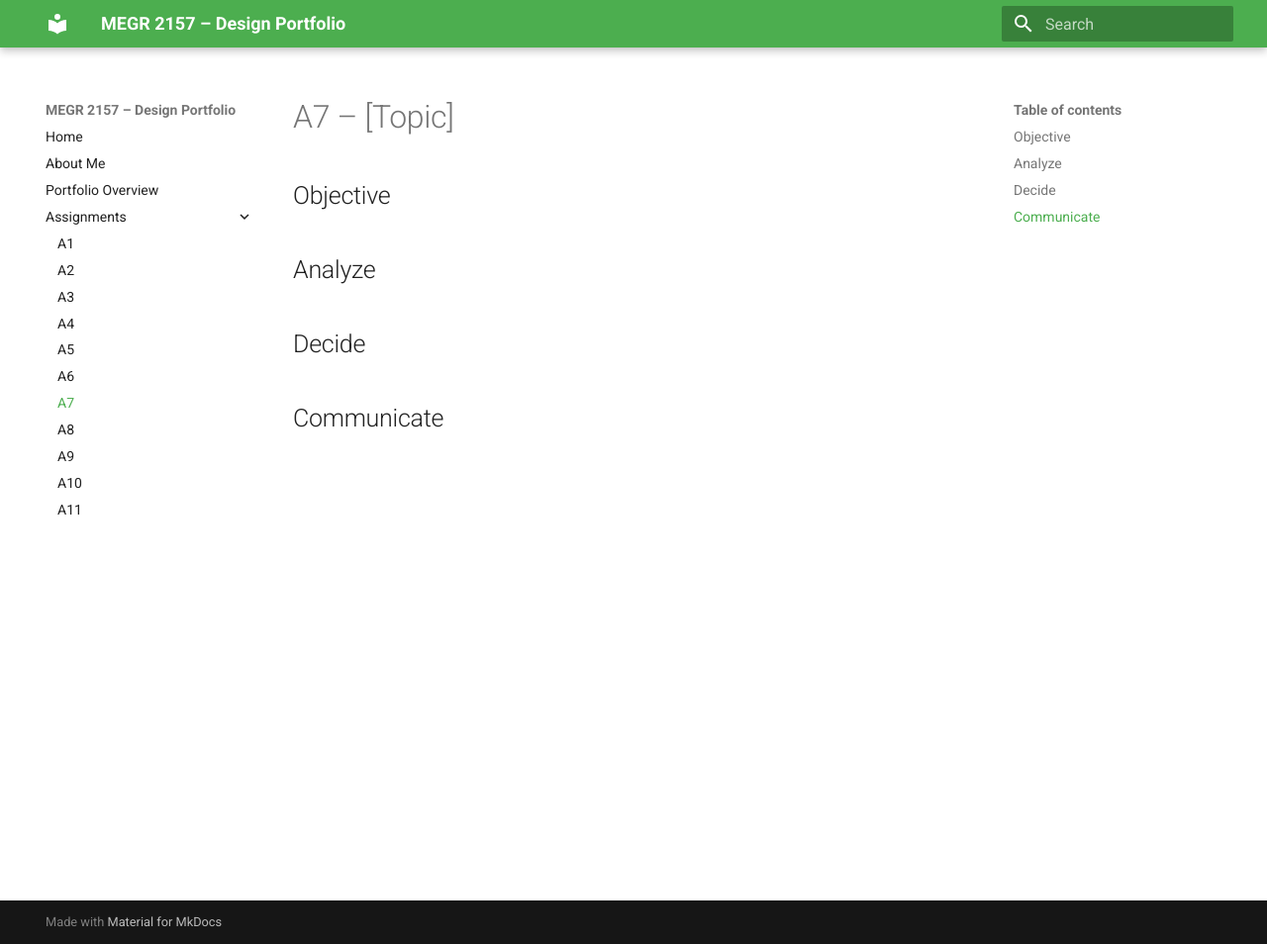
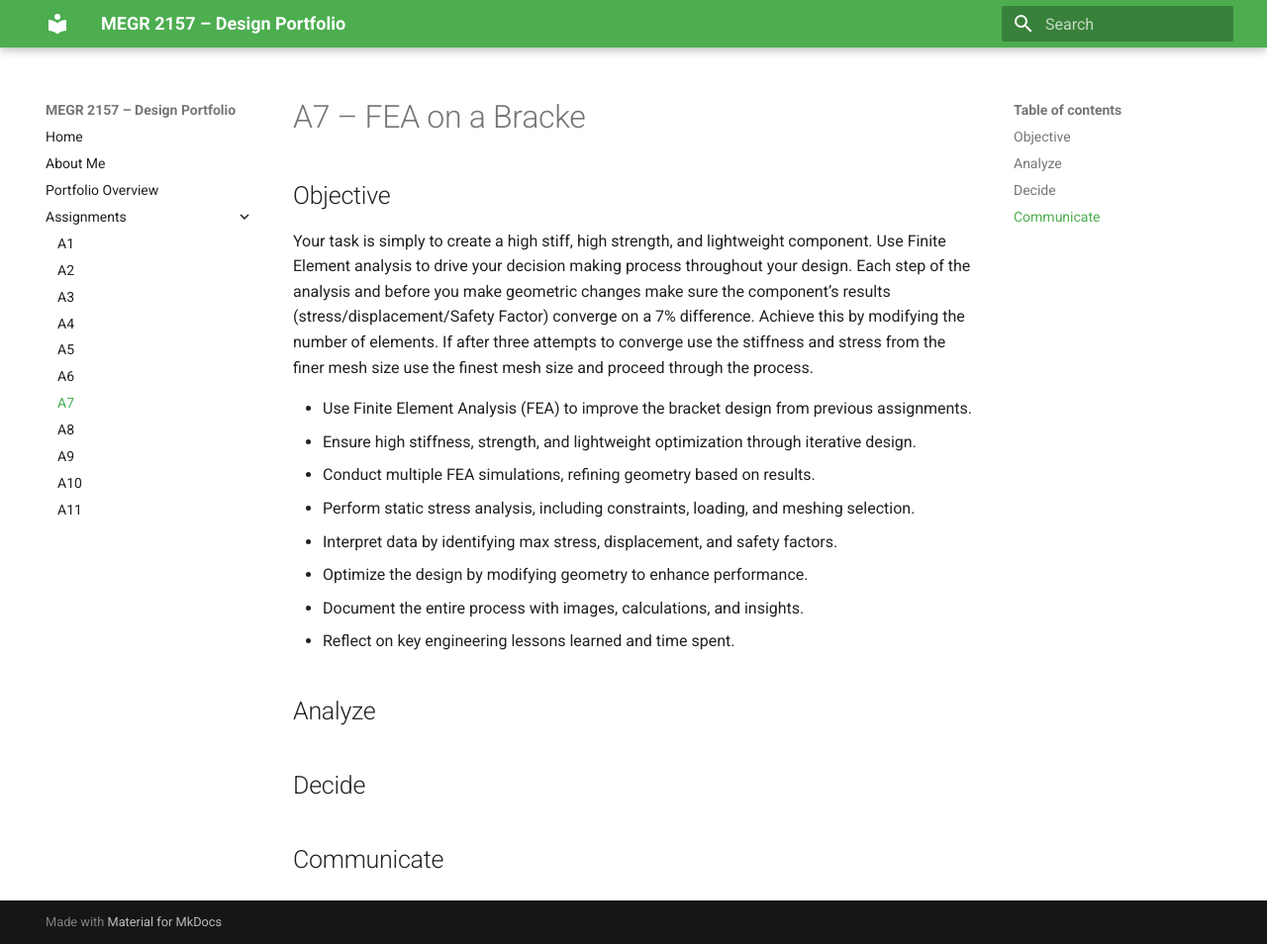
Before and after one commit to SanjayKashyap24/design-projects-portfolio, an MkDocs documentation site: the page built from docs/assignments/A07/index.md, in a window 1280 px wide and 954 px high. Shown: the whole window at 99% size. Built offline with MkDocs 1.6.1 and Material for MkDocs 9.7.7, drawn with Linux system fonts in a browser that asks for light colours.

Commit message:
Revise A7 assignment to focus on FEA for bracket design
Updated assignment details for A7, focusing on FEA for bracket design, including objectives and analysis steps.

```diff
--- a/docs/assignments/A07/index.md
+++ b/docs/assignments/A07/index.md
@@ -1,7 +1,17 @@
-# A7 – [Topic]
+# A7 – FEA on a Bracke
 
 ## Objective
+Your task is simply to create a high stiff, high strength, and lightweight component. Use Finite Element analysis to drive your decision making process throughout your design. Each step of the analysis and before you make geometric changes make sure the component’s results (stress/displacement/Safety Factor) converge on a 7% difference. Achieve this by modifying the number of elements. If after three attempts to converge use the stiffness and stress from the finer mesh size use the finest mesh size and proceed through the process.
 
+
+* Use Finite Element Analysis (FEA) to improve the bracket design from previous assignments.
+* Ensure high stiffness, strength, and lightweight optimization through iterative design.
+* Conduct multiple FEA simulations, refining geometry based on results.
+* Perform static stress analysis, including constraints, loading, and meshing selection.
+* Interpret data by identifying max stress, displacement, and safety factors.
+* Optimize the design by modifying geometry to enhance performance.
+* Document the entire process with images, calculations, and insights.
+* Reflect on key engineering lessons learned and time spent.
 
 ## Analyze
 
```
